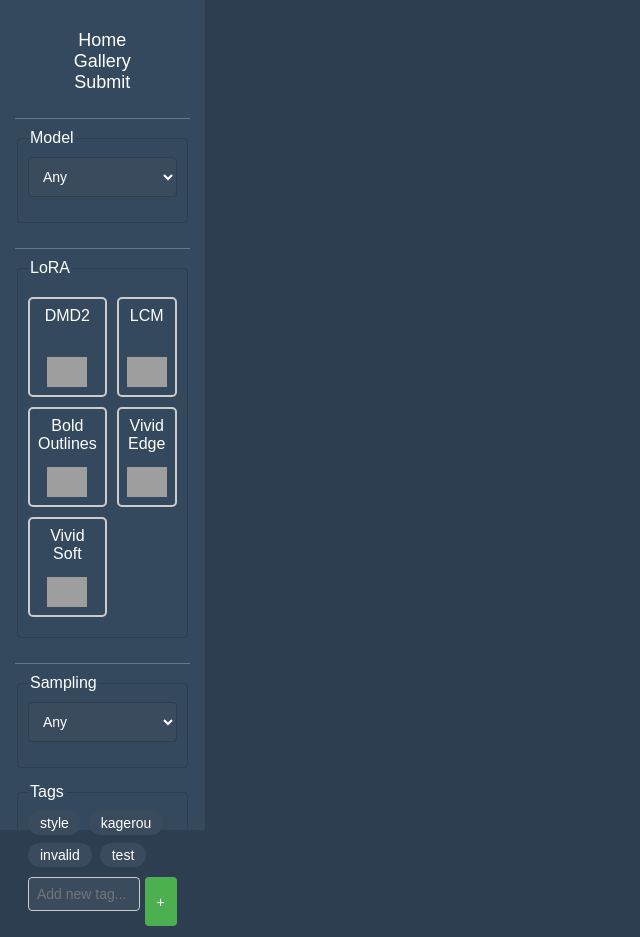
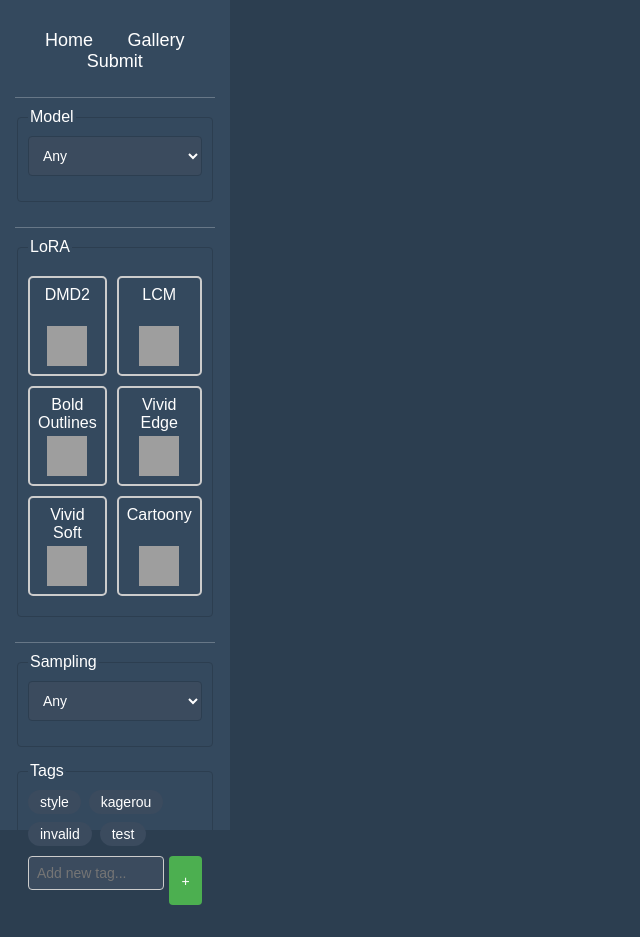
Before and after one commit to ShinyMyst/atherium-image-sorter, a Flask app: template templates/gallery.html in a window 1280 px wide. Shown: the whole page, without its empty margins (0-640 px from the left). After the commit the page ends 905 px from the top, so only its background shows below. Run offline with Flask 3, Linux system fonts and the light colour scheme; the template is opened without the code that fills it: values that come from a table or form of the project are taken from there, others are empty; grey boxes are pictures that could not be loaded.

Commit message:
Added Lora images

```diff
--- a/forms/gallery.py
+++ b/forms/gallery.py
@@ -14,11 +14,12 @@ class GalleryForm(FlaskForm):
     # LoRA - Sliders
     # (Macro is used to format these)
     lora = [
-        ("DMD2", None),
-        ("LCM", None),
-        ("Bold Outlines", None),
-        ("Vivid Edge", None),
-        ("Vivid Soft", None)
+        ("DMD2", "https://images-ng.pixai.art/images/thumb/2b190ee7-56a3-4f8c-a550-bb525649c3b4"),  # noqa
+        ("LCM", "https://images-ng.pixai.art/images/orig/85e1e38f-9cc7-4325-b91a-3d6ec07ce7ea"), # noqa
+        ("Bold Outlines", "https://images-ng.pixai.art/images/thumb/a152bd1f-e50f-47cb-8152-e168e62557c1"), # noqa
+        ("Vivid Edge", "https://images-ng.pixai.art/images/orig/377a7899-3d6a-4668-a610-42cd5837d98c"), # noqa
+        ("Vivid Soft", "https://images-ng.pixai.art/images/orig/cf311f69-2eb5-4207-8bad-647013bd7234"), # noqa
+        ("Cartoony", "https://images-ng.pixai.art/images/orig/99e5e2c6-34cf-4175-8464-654821193c71") # noqa
     ]
 
     # Sampling - Dropdown
--- a/static/js/gallery/gallery.js
+++ b/static/js/gallery/gallery.js
@@ -70,7 +70,8 @@ export function initGallery(IMAGE_DATA) {
     displayImages()
 };
 
-// TODO - Lora box does not properly track value changes yet and only toggles
+// TODO - GREAT now it works but I've made it a bit messy again in fixing it.  Compartmentalize it more?
+// TODO - and redesign the boxes.  They're messy.
 
 // TODO - Keep in mind that currently, this updates EVERYTHING when something is changed.
 // Ideally, we should  only update the element being changed and not get all filters from scratch
--- a/templates/_macros.html
+++ b/templates/_macros.html
@@ -6,11 +6,15 @@
 {% endmacro %}
 
 {% macro lora_toggle(name, icon_src=None) %}
-    {% set icon_path = icon_src if icon_src else name.lower().replace(' ', '-') + '.png' %}
     <div class="filter-box" data-lora="{{ name }}">
         <span class="lora-label">{{ name }}</span>
-        <img src="/static/icons/{{ icon_path }}"
-             onerror="this.src='/static/icons/missing.png'">
+        {% if icon_src is not none %}
+            <img src="{{ icon_src }}">
+        {% else %}
+            {% set icon_path = name.lower().replace(' ', '-') + '.png' %}
+            <img src="/static/icons/{{ icon_path }}"
+                 onerror="this.src='/static/icons/missing.png'">
+        {% endif %}
         <div class="filter-value">
             <input type="number" value="0.7" min="0" max="2" step="0.1"
                    data-lora-field="{{ name }}" class="value-input">
--- a/templates/gallery.html
+++ b/templates/gallery.html
@@ -34,6 +34,13 @@
         .filter-box img {
             max-width: 40px;
             max-height: 40px;
+            margin: 0 auto;
+        }
+
+        .filter-box img[src*="http"] {
+            width: 60px;
+            height: 60px;
+            object-fit: cover;
             margin: 0 auto;
         }
 
```
